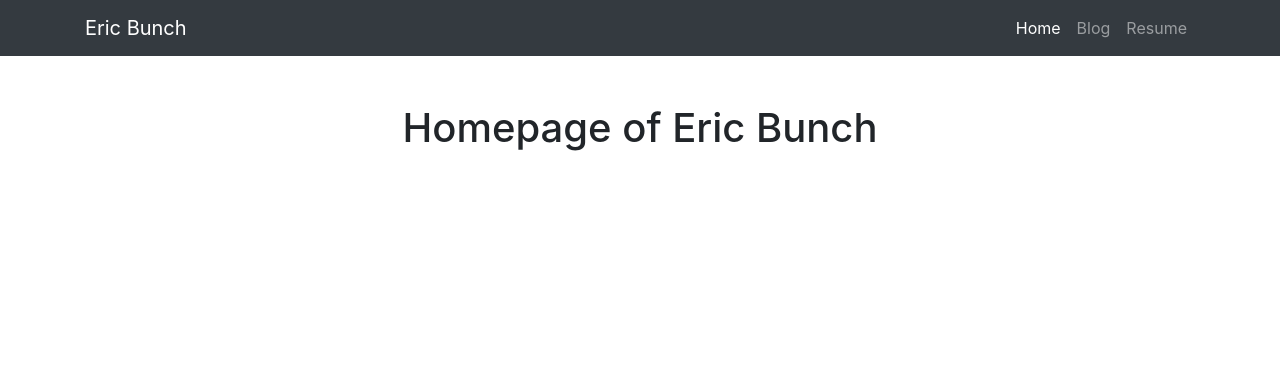
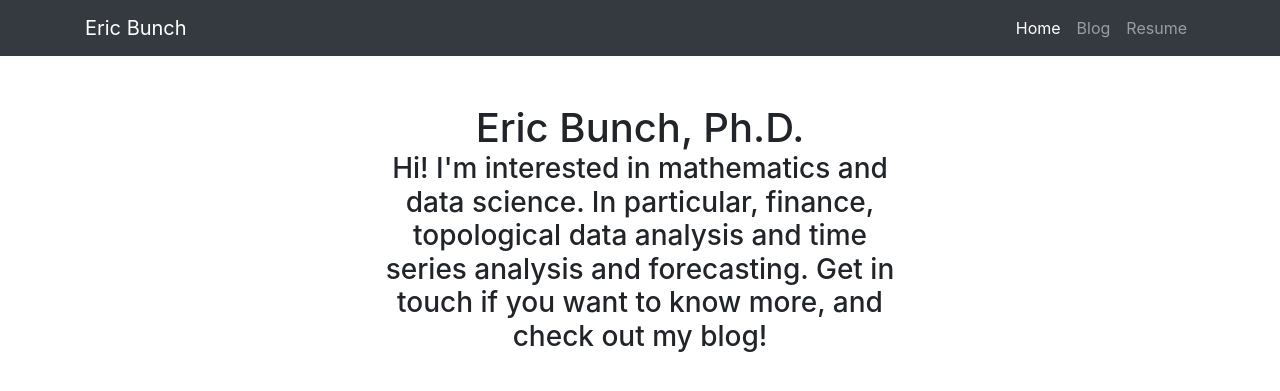
Before and after one commit to eric-bunch/eric-bunch.github.io, a Jekyll site: the page built from index.html, in a window 1280 px wide. Shown: the top 391 px of the page. Built offline with Jekyll 4.4.1, drawn with Linux system fonts in a browser that asks for light colours.

Commit message:
Update index.html

```diff
--- a/index.html
+++ b/index.html
@@ -3,5 +3,9 @@ layout: default
 title: Eric Bunch
 ---
 <div class="col-lg-12 text-center">
-  <h1 class="mt-5">Homepage of Eric Bunch</h1>
+  <h1 class="mt-5">Eric Bunch, Ph.D.</h1?
 </div>
+
+<div class="col-md-6 offset-md-3">
+  <h3>Hi! I'm interested in mathematics and data science. In particular, finance, topological data analysis and time series analysis and forecasting. Get in touch if you want to know more, and check out my blog!</h3>
+</div>
```
